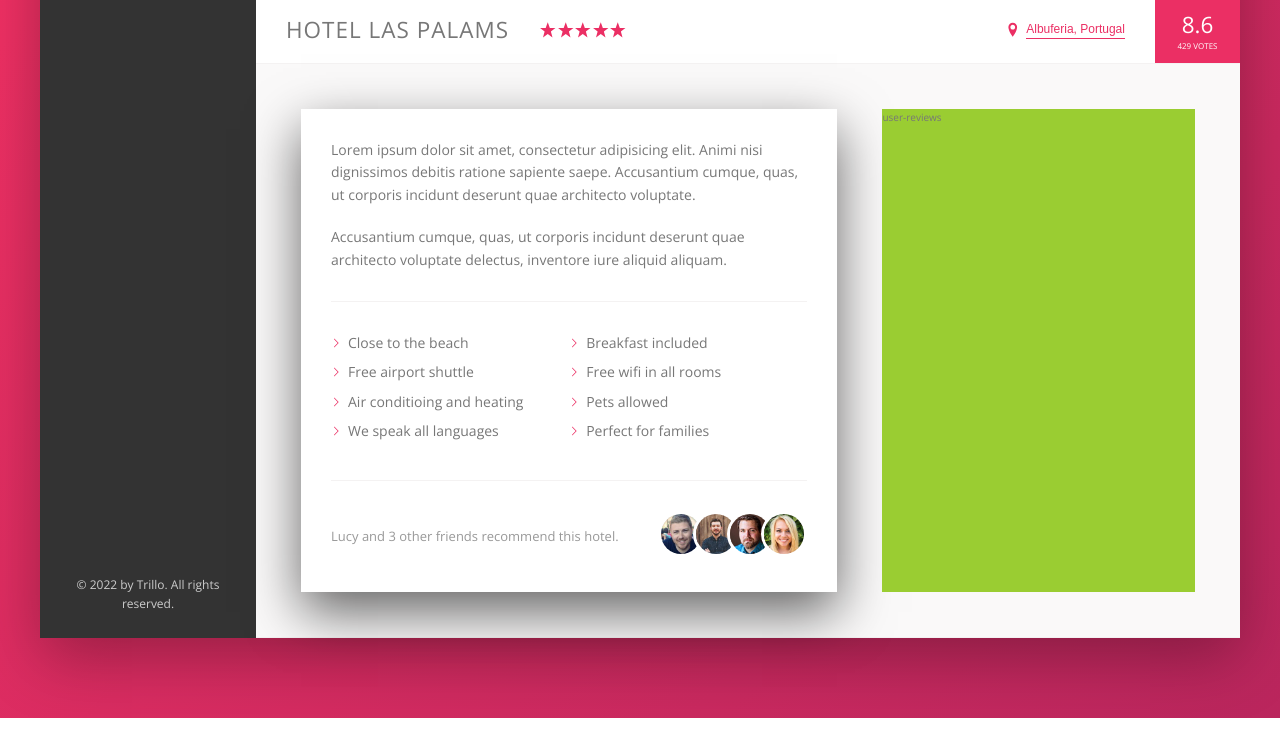
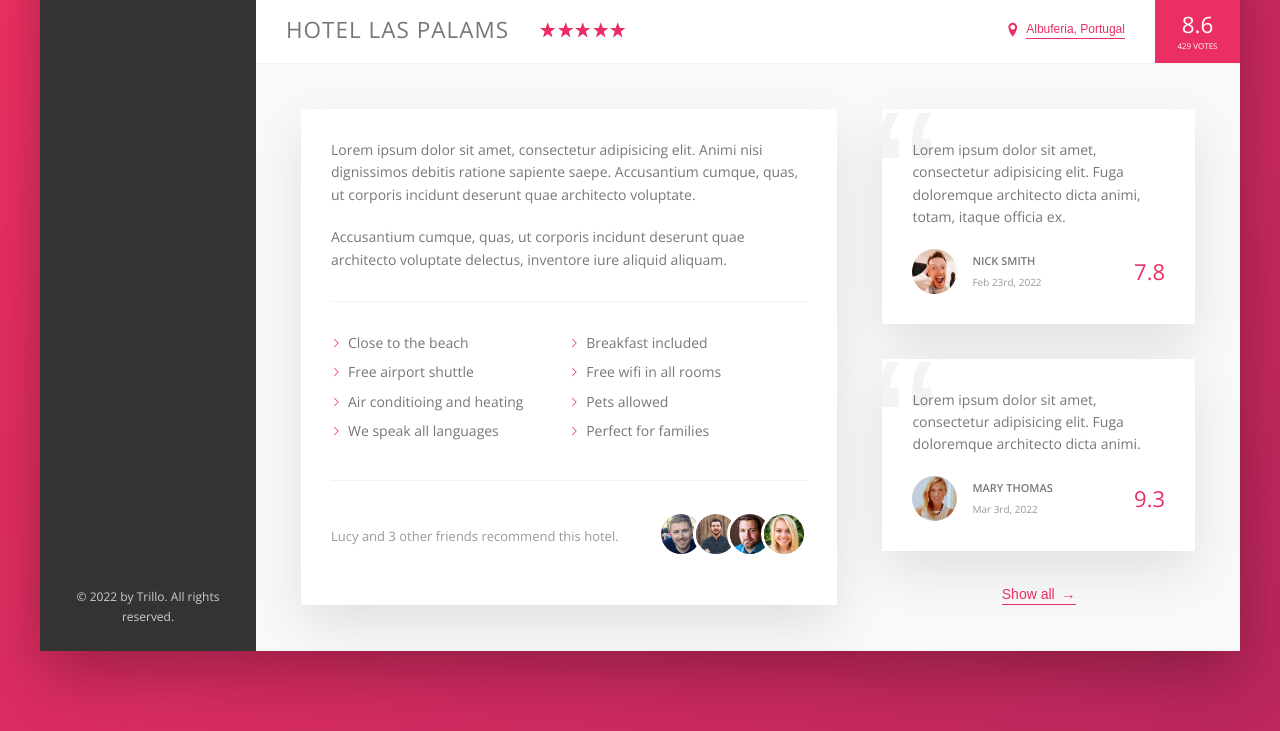
Before and after one commit to iamsaikatrahman/landing-page-trillo-app, a website: page index.html in a window 1280 px wide. Shown: the part 538-1269 px from the top of the page. Drawn offline with nearby package versions, Linux system fonts and the light colour scheme.

Commit message:
Building the User Reviews Section

```diff
--- a/index.html
+++ b/index.html
@@ -159,9 +159,38 @@
                             </div>
                         </div>
                     </div>
-                    <div class="user-reviews">
-                        user-reviews
-                    </div>
+                    <figure class="user-reviews">
+                        <figure class="review">
+                            <blockquote class="review__text">
+                                Lorem ipsum dolor sit amet, consectetur adipisicing elit. Fuga doloremque architecto
+                                dicta animi, totam, itaque officia ex.
+                            </blockquote>
+                            <figcaption class="review__user">
+                                <img src="img/user-1.jpg" alt="" class="review__photo">
+                                <div class="review__user-box">
+                                    <p class="review__user-name">Nick Smith</p>
+                                    <p class="review__user-date">Feb 23rd, 2022</p>
+                                </div>
+                                <div class="review__rating">7.8</div>
+                            </figcaption>
+                        </figure>
+                        <figure class="review">
+                            <blockquote class="review__text">
+                                Lorem ipsum dolor sit amet, consectetur adipisicing elit. Fuga doloremque architecto
+                                dicta animi.
+                            </blockquote>
+                            <figcaption class="review__user">
+                                <img src="img/user-2.jpg" alt="" class="review__photo">
+                                <div class="review__user-box">
+                                    <p class="review__user-name">Mary Thomas</p>
+                                    <p class="review__user-date">Mar 3rd, 2022</p>
+                                </div>
+                                <div class="review__rating">9.3</div>
+                            </figcaption>
+                        </figure>
+                        <button class="btn-inline">Show all <span>&rarr;</span></button>
+                    </figure>
+
                 </div>
             </main>
         </div>
--- a/sass/_base.scss
+++ b/sass/_base.scss
@@ -10,7 +10,7 @@
   --color-grey-dark-2: #777;
   --color-grey-dark-3: #999;
   --shadow-dark: 0 2rem 6rem rgba(0, 0, 0, 0.3);
-  --shadow-light: 0 2rem 5rem rgba(0, 0, 0, 0.6);
+  --shadow-light: 0 2rem 5rem rgba(0, 0, 0, 0.1);
   --line: 1px solid var(--color-grey-light-2);
 }
 
--- a/sass/_components.scss
+++ b/sass/_components.scss
@@ -241,8 +241,16 @@
   background-color: transparent;
   cursor: pointer;
   transition: all 0.2s;
+
+  & span {
+    margin-left: 3px;
+    transition: margin-left 0.2s;
+  }
   &:hover {
     color: var(--color-grey-dark-1);
+    & span {
+      margin-left: 8px;
+    }
   }
   &:focus {
     outline: none;
@@ -314,8 +322,6 @@
   &__count {
     margin-right: auto;
   }
-  &__friends {
-  }
   &__photo {
     box-sizing: content-box;
     height: 4rem;
@@ -328,3 +334,59 @@
     }
   }
 }
+
+/////////////////////////////////
+//// REVIEWS
+.review {
+  background-color: #fff;
+  box-shadow: var(--shadow-light);
+  padding: 3rem;
+  margin-bottom: 3.5rem;
+  position: relative;
+  overflow: hidden;
+  &__text {
+    margin-bottom: 2rem;
+    position: relative;
+    z-index: 10;
+  }
+  &__user {
+    display: flex;
+    align-items: center;
+  }
+  &__photo {
+    height: 4.5rem;
+    width: 4.5rem;
+    border-radius: 50%;
+    margin-right: 1.5rem;
+  }
+  &__user-box {
+    margin-right: auto;
+  }
+  &__user-name {
+    font-size: 1.1rem;
+    font-weight: 600;
+    text-transform: uppercase;
+    margin-bottom: 0.4rem;
+  }
+  &__user-date {
+    font-size: 1rem;
+    color: var(--color-grey-dark-3);
+  }
+  &__rating {
+    color: var(--color-primary);
+    font-size: 2.2rem;
+    font-weight: 300;
+  }
+
+  &::before {
+    content: "\201C";
+    position: absolute;
+    top: -2.75rem;
+    left: -1rem;
+    line-height: 1;
+    font-size: 20rem;
+    color: var(--color-grey-light-2);
+    font-family: sans-serif;
+    z-index: 1;
+  }
+}
--- a/sass/_layout.scss
+++ b/sass/_layout.scss
@@ -34,6 +34,7 @@
 }
 
 .detail {
+  font-size: 1.4rem;
   display: flex;
   padding: 4.5rem;
   background-color: var(--color-grey-light-1);
@@ -41,7 +42,6 @@
 }
 
 .description {
-  font-size: 1.4rem;
   background-color: #fff;
   box-shadow: var(--shadow-light);
   padding: 3rem;
@@ -50,6 +50,9 @@
 }
 
 .user-reviews {
-  background-color: yellowgreen;
   flex: 1;
+  display: flex;
+  flex-direction: column;
+  justify-content: center;
+  align-items: center;
 }
```
Also changed, not shown: css/style.css.
